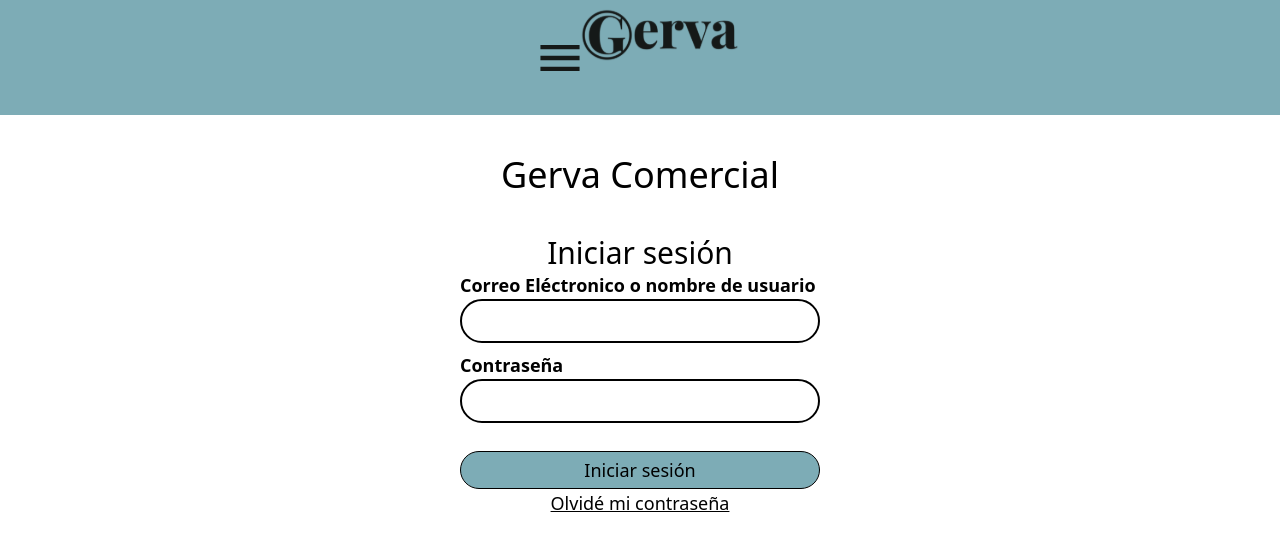
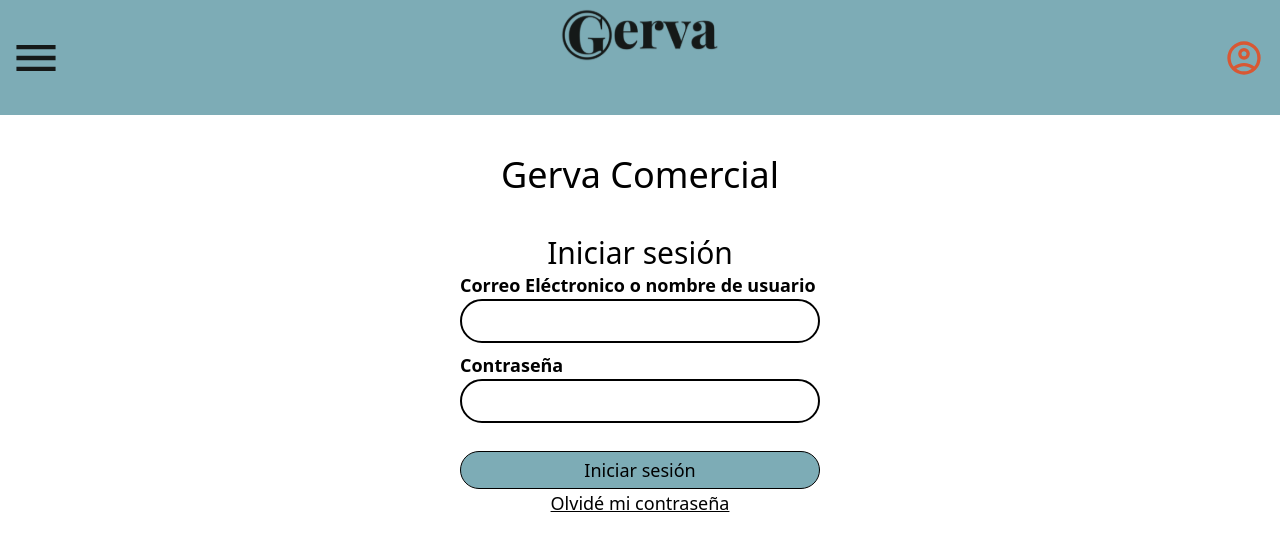
Before and after one commit to RictalLime/MetodologiaDeDesarrollo, a Next.js app in the folder gervacomercial/: page / in a window 1280 px wide. Shown: the top 548 px of the page. Built offline with nearby package versions, Linux system fonts and the light colour scheme.

Commit message:
Add account icon to Navbar and improve layout for better alignment

```diff
--- a/gervacomercial/src/componentes/layout/Navbar.jsx
+++ b/gervacomercial/src/componentes/layout/Navbar.jsx
@@ -14,15 +14,23 @@ function Navbar() {
 
   return (
     <div>
-      <div className="w-screen h-20 bg-azul flex justify-center items-center">
+      <div className="w-screen h-20 bg-azul flex justify-between items-center px-4">
+        <div className="flex items-center">
           <img
             src="/menu.svg"
             alt=""
             className="w-10 cursor-pointer"
             onClick={handleOpenMenu}
           />
+        </div>
+        <div className="flex-grow flex justify-center">
           <img src="/logoGerva.svg" alt="" className="w-40 h-20" />
         </div>
+        <div className="flex-grow flex justify-center">
+          <img src="/acount.svg" alt="" className="w-10 cursor-pointer" />
+        </div>
+      </div>
+
       {openMenu && (
         <div
           className="fixed top-0 left-0 w-full h-full bg-black bg-opacity-50 flex items-center justify-start z-50"
```
Also changed, not shown: gervacomercial/public/acount.svg (added). Lines whose indentation alone changed are shown as unchanged.
